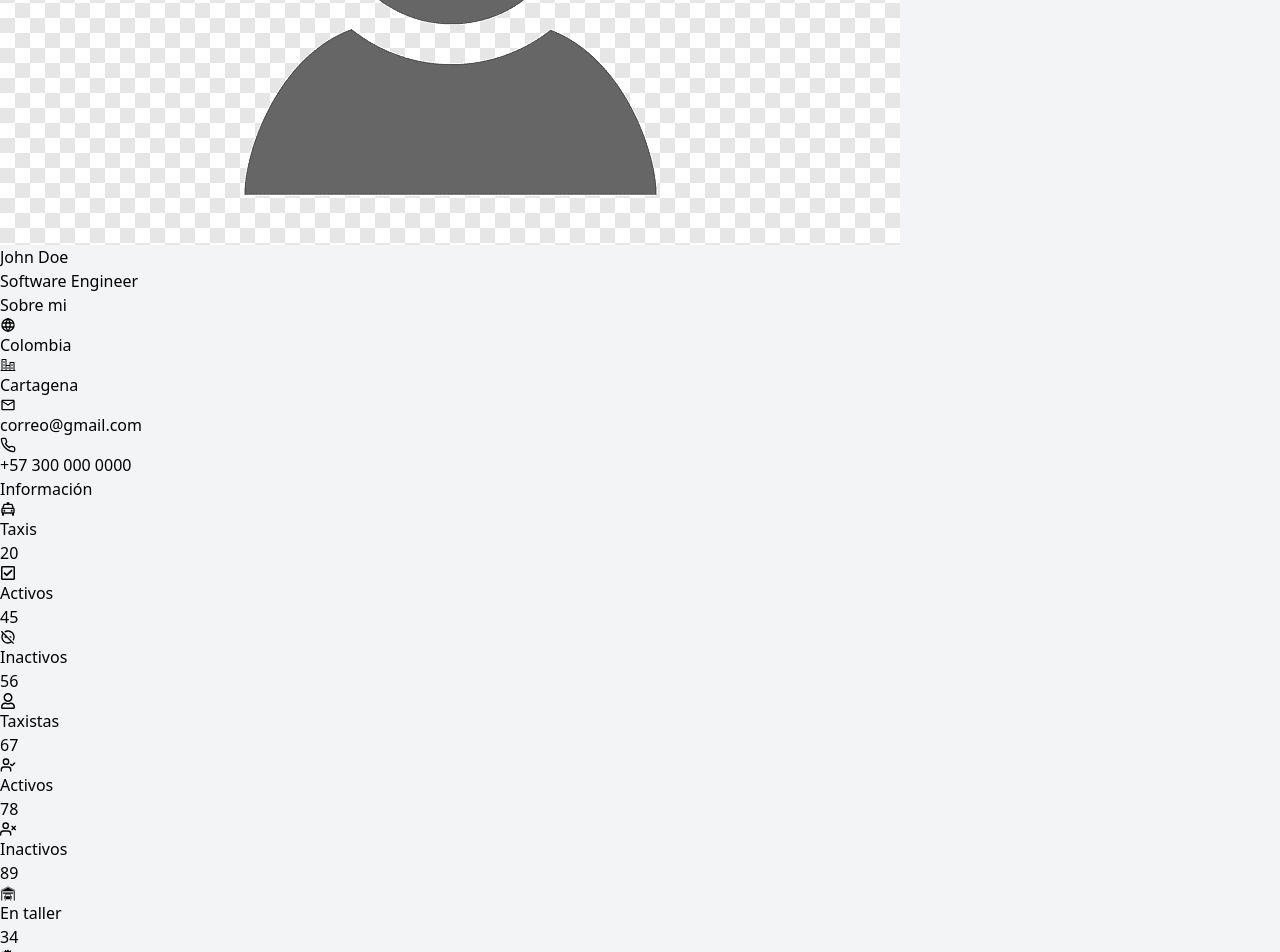
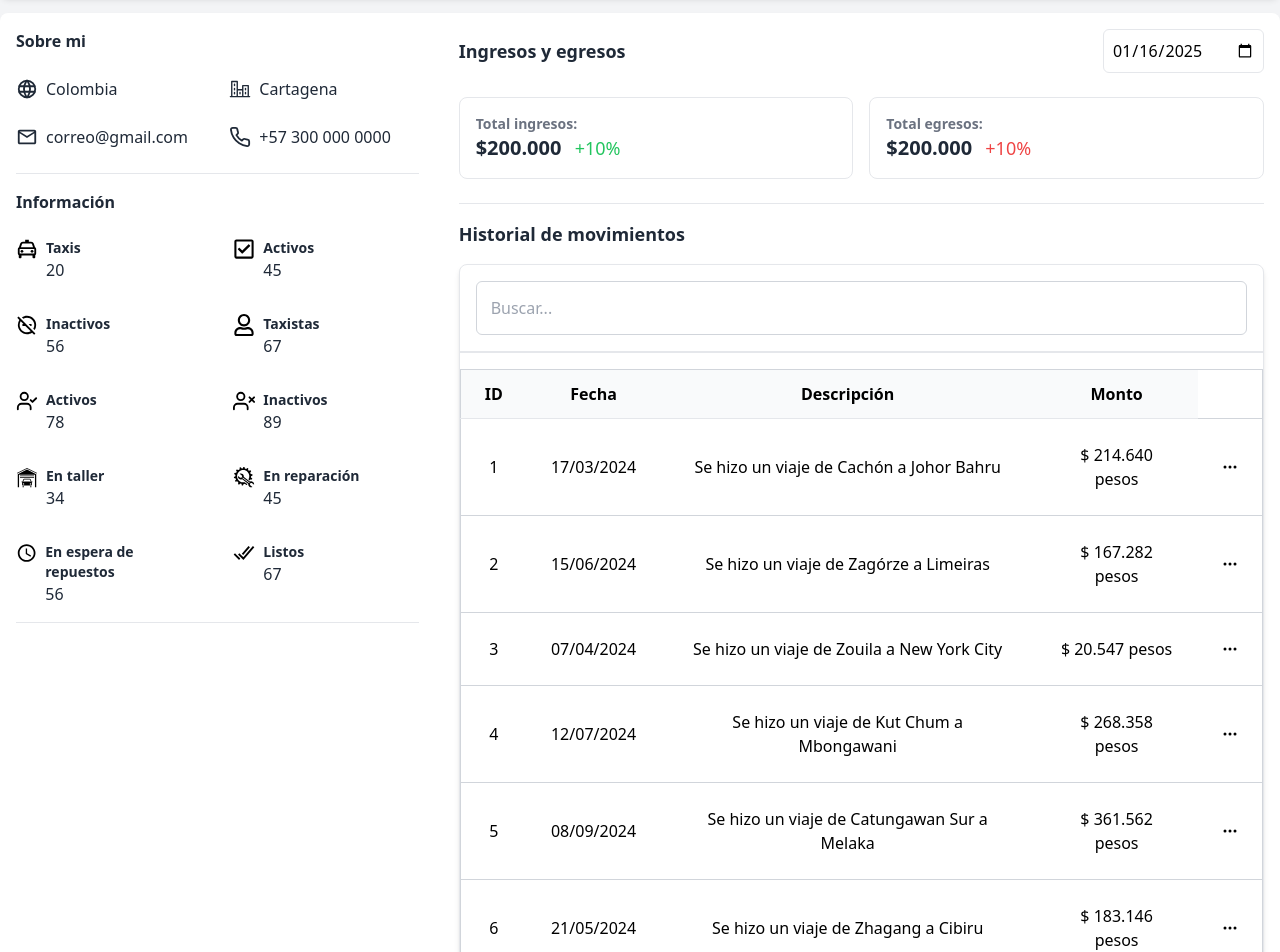
Before and after one commit to Martin10123/manage-transport, a React (Vite) app: page /profile in a window 1280 px wide. Shown: the part 360-1312 px from the top of the page. Built offline with nearby package versions, Linux system fonts and the light colour scheme.

Commit message:
agregue pantalla de perfil de usuario

```diff
--- /dev/null
+++ b/src/modules/profile/components/ItemInformation.tsx
@@ -0,0 +1,22 @@
+interface ItemInformationProps {
+  icon: React.ReactNode;
+  title: string;
+  value: string;
+}
+
+export const ItemInformation = ({
+  icon,
+  title,
+  value,
+}: ItemInformationProps) => {
+  return (
+    <li className="flex items-start gap-2">
+      {icon}
+      <div className="text-[#1f2937]">
+        <h2 className="text-sm font-semibold text-gray-800">{title}</h2>
+
+        <p>{value}</p>
+      </div>
+    </li>
+  );
+};
--- /dev/null
+++ b/src/modules/profile/components/ItemListAbout.tsx
@@ -0,0 +1,13 @@
+interface ItemListAboutProps {
+  icon: React.ReactNode;
+  text: string;
+}
+
+export const ItemListAbout = ({ icon, text }: ItemListAboutProps) => {
+  return (
+    <li className="flex items-center gap-2 text-[#1f2937]">
+      {icon}
+      <p className="text-base font-normal">{text}</p>
+    </li>
+  );
+};
--- a/src/modules/profile/pages/ProfilePage.tsx
+++ b/src/modules/profile/pages/ProfilePage.tsx
@@ -16,137 +16,132 @@ import { PiCity } from "react-icons/pi";
 import { TbWorld } from "react-icons/tb";
 import dataTable from "@/MOCK_DATA (2).json";
 import { columnsDataMoney } from "@/modules/homepage/data/dataFakeColumn";
+import { ItemListAbout } from "../components/ItemListAbout";
+import { ItemInformation } from "../components/ItemInformation";
 
 export const ProfilePage = () => {
   return (
     <HomeLayout>
       <section className="p-4 container mx-auto sm:py-4 sm:px-0">
-        <div className="">
-          <figure className="">
-            <img className="" src={avatar} alt="avatar" />
+        <div className="bg-white p-4 rounded-lg shadow-md flex justify-center items-center gap-4">
+          <figure className="flex flex-col items-center gap-4">
+            <img
+              className="size-40 object-cover rounded-full shadow-md"
+              src={avatar}
+              alt="avatar"
+            />
 
             <figcaption className="">
-              <h1 className="">John Doe</h1>
-              <p className="">Software Engineer</p>
+              <h1 className="text-3xl text-center font-semibold text-gray-800 m-0">
+                John Doe
+              </h1>
+              <p className="text-center text-sm text-gray-500">Jefe de flota</p>
             </figcaption>
           </figure>
         </div>
 
-        <div className="">
+        <div className="bg-white p-4 rounded-lg shadow-md mt-4 sm:grid sm:grid-cols-[1fr,2fr] sm:gap-10">
           <div className="">
-            <div className="">
-              <h2 className="">Sobre mi</h2>
+            <div className="grid gap-6">
+              <h2 className="text-base font-semibold text-gray-800">
+                Sobre mi
+              </h2>
 
-              <ul className="">
-                <li className="">
-                  <TbWorld />
-                  <p>Colombia</p>
-                </li>
-                <li className="">
-                  <PiCity />
-                  <p>Cartagena</p>
-                </li>
-                <li className="">
-                  <MdOutlineEmail />
-                  <p>correo@gmail.com</p>
-                </li>
-                <li className="">
-                  <FiPhone />
-                  <p>+57 300 000 0000</p>
-                </li>
+              <ul className="grid gap-2 sm:grid-cols-2 sm:gap-6">
+                <ItemListAbout icon={<TbWorld size={22} />} text="Colombia" />
+                <ItemListAbout icon={<PiCity size={22} />} text="Cartagena" />
+                <ItemListAbout
+                  icon={<MdOutlineEmail size={22} />}
+                  text="correo@gmail.com"
+                />
+                <ItemListAbout
+                  icon={<FiPhone size={22} />}
+                  text="+57 300 000 0000"
+                />
               </ul>
             </div>
 
-            <div className="">
-              <h2>Información</h2>
+            <div className="my-6 border-y border-gray-200 py-4 grid gap-6">
+              <h2 className="text-base font-semibold text-gray-800">
+                Información
+              </h2>
 
-              <ul className="">
-                <li className="">
-                  <BiTaxi />
-                  <div className="">
-                    <h2 className="">Taxis</h2>
-                    <p className="">20</p>
-                  </div>
-                </li>
-                <li className="">
-                  <FaRegCheckSquare />
-                  <div className="">
-                    <h2 className="">Activos</h2>
-                    <p className="">45</p>
-                  </div>
-                </li>
-                <li className="">
-                  <MdOutlineDoNotDisturbOff />
-                  <div className="">
-                    <h2 className="">Inactivos</h2>
-                    <p className="">56</p>
-                  </div>
-                </li>
-                <li className="">
-                  <FaRegUser />
-                  <div className="">
-                    <h2 className="">Taxistas</h2>
-                    <p className="">67</p>
-                  </div>
-                </li>
-                <li className="">
-                  <LuUserCheck />
-                  <div className="">
-                    <h2 className="">Activos</h2>
-                    <p className="">78</p>
-                  </div>
-                </li>
-                <li className="">
-                  <FiUserX />
-                  <div className="">
-                    <h2 className="">Inactivos</h2>
-                    <p className="">89</p>
-                  </div>
-                </li>
-                <li className="">
-                  <GiHomeGarage />
-                  <div className="">
-                    <h2 className="">En taller</h2>
-                    <p className="">34</p>
-                  </div>
-                </li>
-                <li className="">
-                  <GiAutoRepair />
-                  <div className="">
-                    <h2 className="">En reparación</h2>
-                    <p className="">45</p>
-                  </div>
-                </li>
-                <li className="">
-                  <MdOutlineAccessTime />
-                  <div className="">
-                    <h2 className="">En espera de repuestos</h2>
-                    <p className="">56</p>
-                  </div>
-                </li>
-                <li className="">
-                  <IoCheckmarkDoneSharp />
-                  <div className="">
-                    <h2 className="">Listos</h2>
-                    <p className="">67</p>
-                  </div>
-                </li>
+              <ul className="grid grid-cols-2 gap-3 sm:gap-8">
+                <ItemInformation
+                  icon={<BiTaxi size={22} />}
+                  title="Taxis"
+                  value="20"
+                />
+
+                <ItemInformation
+                  icon={<FaRegCheckSquare size={22} />}
+                  title="Activos"
+                  value="45"
+                />
+                <ItemInformation
+                  icon={<MdOutlineDoNotDisturbOff size={22} />}
+                  title="Inactivos"
+                  value="56"
+                />
+                <ItemInformation
+                  icon={<FaRegUser size={22} />}
+                  title="Taxistas"
+                  value="67"
+                />
+                <ItemInformation
+                  icon={<LuUserCheck size={22} />}
+                  title="Activos"
+                  value="78"
+                />
+                <ItemInformation
+                  icon={<FiUserX size={22} />}
+                  title="Inactivos"
+                  value="89"
+                />
+                <ItemInformation
+                  icon={<GiHomeGarage size={22} />}
+                  title="En taller"
+                  value="34"
+                />
+                <ItemInformation
+                  icon={<GiAutoRepair size={22} />}
+                  title="En reparación"
+                  value="45"
+                />
+                <ItemInformation
+                  icon={<MdOutlineAccessTime size={22} />}
+                  title="En espera de repuestos"
+                  value="56"
+                />
+                <ItemInformation
+                  icon={<IoCheckmarkDoneSharp size={22} />}
+                  title="Listos"
+                  value="67"
+                />
               </ul>
             </div>
           </div>
 
           <div className="">
             <div className="">
-              <div>
-                <h2>Ingresos y egresos</h2>
+              <div className="flex justify-between items-center gap-4">
+                <h2 className="text-lg font-semibold text-gray-800">
+                  Ingresos y egresos
+                </h2>
 
                 <div>
-                  <input type="date" name="" id="" />
+                  <input
+                    className="bg-white border border-gray-200 rounded-md p-2"
+                    type="date"
+                    name=""
+                    id=""
+                    value={new Date().toISOString().split("T")[0]}
+                  />
                 </div>
               </div>
 
-              <div className="flex justify-between items-center gap-4 mt-4 md:justify-end">
-                <div>
+              <div className="grid grid-cols-1 gap-4 mt-6 sm:grid-cols-2">
+                <div className="border border-gray-200 p-4 rounded-lg">
                   <h2 className="text-sm font-semibold text-gray-500">
                     Total ingresos:{" "}
                   </h2>
@@ -157,7 +152,8 @@ export const ProfilePage = () => {
                     </span>
                   </p>
                 </div>
-                <div>
+
+                <div className="border border-gray-200 p-4 rounded-lg">
                   <h2 className="text-sm font-semibold text-gray-500">
                     Total egresos:{" "}
                   </h2>
@@ -171,8 +167,10 @@ export const ProfilePage = () => {
               </div>
             </div>
 
-            <div>
-              <h2>Historial</h2>
+            <div className="mt-6 border-y border-gray-200 py-4">
+              <h2 className="text-lg font-semibold text-gray-800">
+                Historial de movimientos
+              </h2>
 
               <div>
                 <SimpleTable
```
